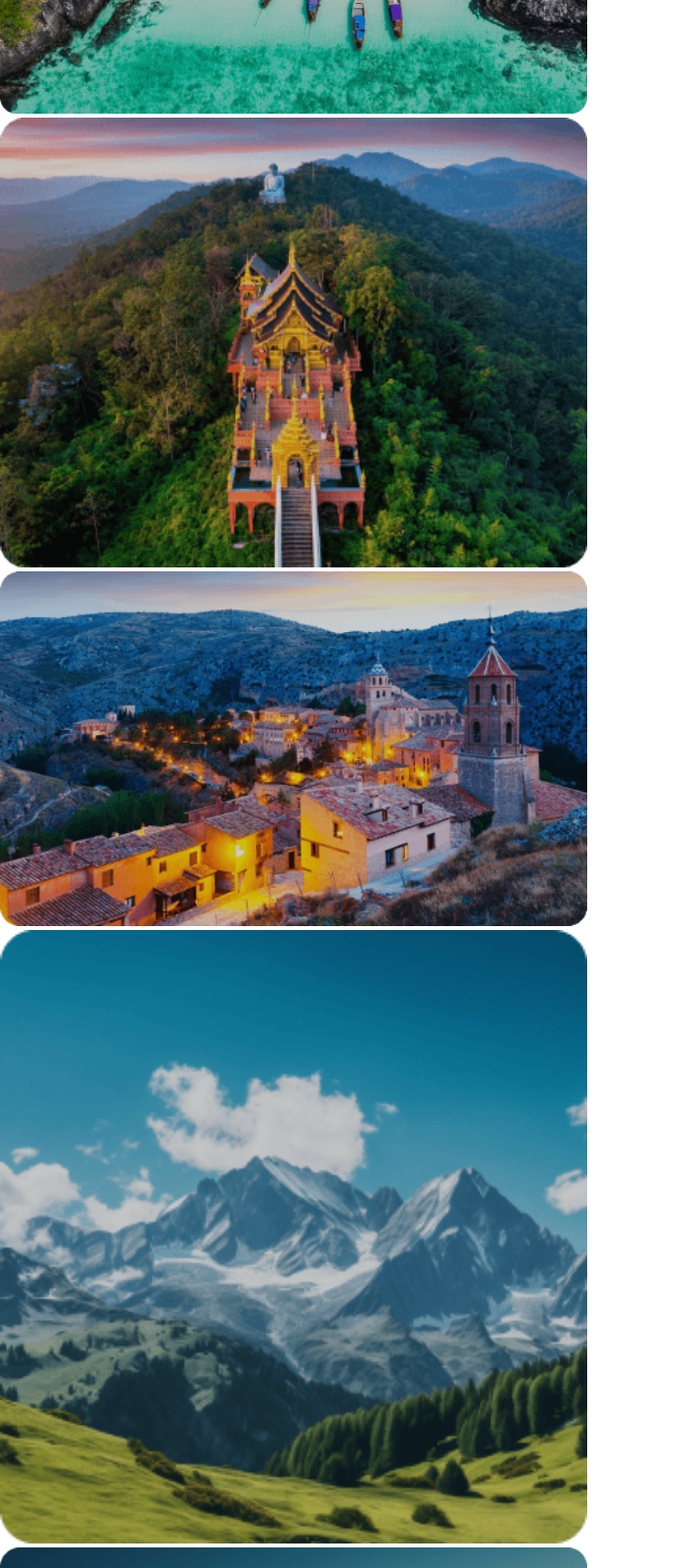
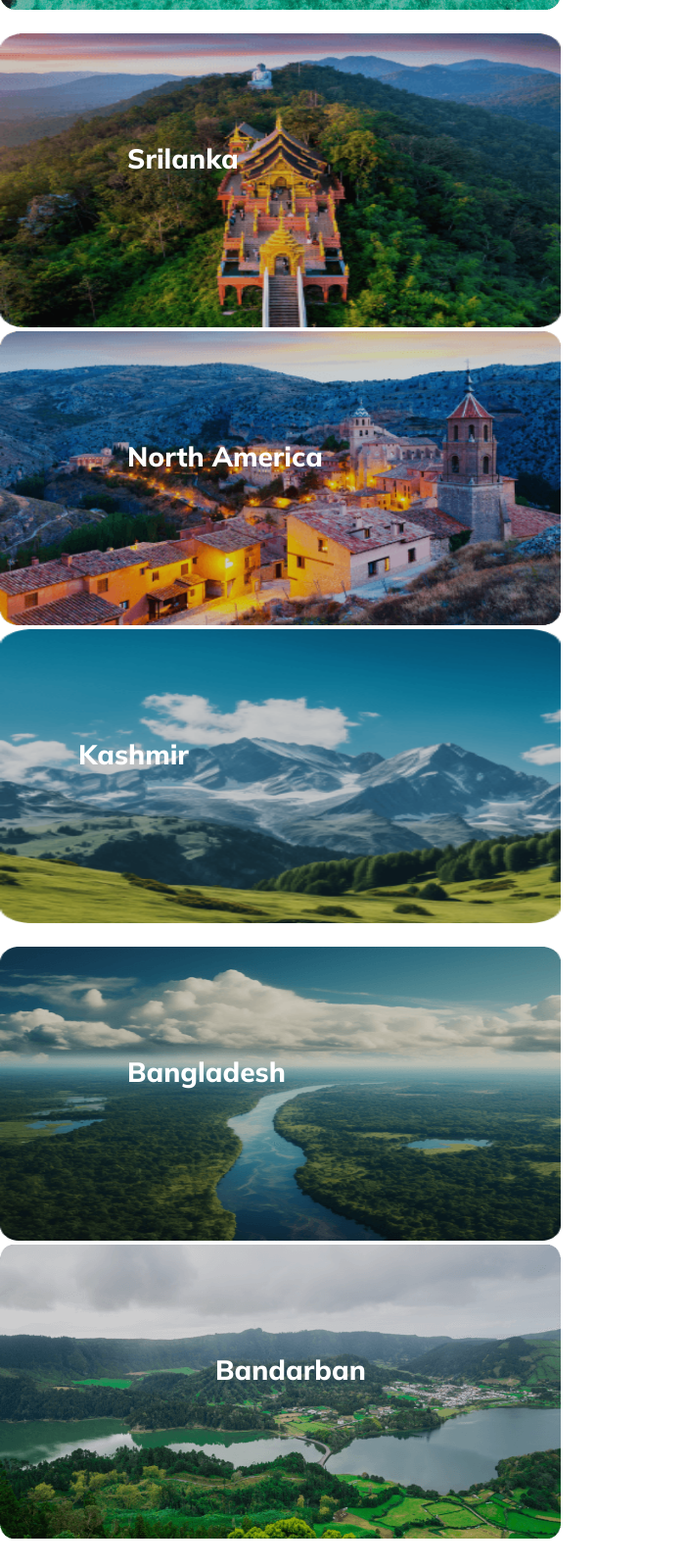
Before and after one commit to isaiful508/travel-flow-assignment2, a plain HTML site: page index.html in a window 600 px wide. Shown: the part 2600-4200 px from the top of the page at 98% size, 702 px wide, since content can reach past the window. Drawn offline with Linux system fonts and the light colour scheme.

Commit message:
trying to responsive

```diff
--- a/index.html
+++ b/index.html
@@ -103,13 +103,28 @@
             </div>
         </div>
             <div class="snk">
-                <div><img class="srilanka-img" src="./Images/Rectangle 6.png" alt=""></div>
-                <div><img class="n-america-img" src="./Images/Rectangle 7.png" alt=""></div>
-                <div><img class="kashmir-img" src="./Images/Rectangle 9.png" alt=""></div>
+                <div class="srilanka-img-container">
+                    <img class="srilanka-img" src="./Images/Rectangle 6.png" alt="">
+                    <h3 class="srilanka-title">Srilanka</h3>
+                </div>
+                <div class="n-america-img-container">
+                    <img class="n-america-img" src="./Images/Rectangle 7.png" alt="">
+                    <h3 class="n-america-title">North America</h3>
+                </div>
+                <div class="kasmir-img-container">
+                    <img class="kashmir-img" src="./Images/Rectangle 9.png" alt="">
+                    <h3 class="kashmir-title">Kashmir</h3>
+                </div>
             </div>
             <div class="bd-bandarban">
-                <div><img class="bd-img" src="./Images/Rectangle 11.png" alt=""></div>
-                <div><img class="bandarban-img" src="./Images/Rectangle 10.png" alt=""></div>
+                <div class="bd-img-container">
+                    <img class="bd-img" src="./Images/Rectangle 11.png" alt="">
+                    <h3 class="bd-title">Bangladesh</h3>
+                </div>
+                <div class="bandarban-img-container">
+                    <img class="bandarban-img" src="./Images/Rectangle 10.png" alt="">
+                    <h3 class="bandarban-title">Bandarban</h3>
+                </div>
             </div>
 
         </section>
@@ -157,7 +172,7 @@
                     </button>
                 </div>
                 <div>
-                    <img src="./Images/Group 40089.png" alt="">
+                    <img id="per-img" src="./Images/Group 40089.png" alt="">
                 </div>
             </div>
         </section>
@@ -187,7 +202,6 @@
     <footer class="footer">
 
        <div class="footer-div">
-
         <div class="footer-img">
             <img src="./Images/Group 40071 (2).png" alt="">
         <h2>Travel <span class="flow-style">Flow</span></h2>
--- a/style/style.css
+++ b/style/style.css
@@ -1,5 +1,5 @@
 * {
-    max-width: 100%;
+    max-width: 1440px;
     margin: 0;
     padding: 0;
     /* border: 2px solid red; */
@@ -59,6 +59,7 @@
 .banner {
     background-image: linear-gradient(180deg, rgba(19, 19, 24, 0.80) 0%, rgba(19, 19, 24, 0.00) 100%), url(../Images/Group\ 13\ \(1\)\ \(1\).png);
     height: 500px;
+
     border-radius: 16px;
     background-size: cover;
     background-position: center;
@@ -75,9 +76,12 @@
 }
 
 .banner-description {
-    position: absolute;
-    left: 23.125rem;
-    top: 6.25rem;
+    margin: 0 auto;
+    display: flex;
+    flex-direction: column;
+    justify-content: center;
+    align-items: center;
+
 }
 
 .banner-title h1 {
@@ -99,14 +103,14 @@
 
 .btn-section {
     display: flex;
+    justify-content: center;
+    align-items: center;
     gap: 1.156rem;
     width: 100%;
     border-radius: 8px;
     background: rgba(255, 255, 255, 0.30);
     padding: 1.875px;
-    position: absolute;
-    /* top: 14.375px ;
-    right: 5rem; */
+
 }
 
 .btn-section input {
@@ -237,6 +241,84 @@
     left: 245px;
     top: 110px;
 
+}
+
+.snk {
+    margin-top: 20px;
+}
+
+.srilanka-img-container {
+    position: relative;
+}
+
+.srilanka-title {
+    position: absolute;
+    color: #FFF;
+    font-size: 1.75rem;
+    font-weight: 800;
+    position: absolute;
+    left: 130px;
+    top: 110px;
+}
+
+.n-america-img-container {
+    position: relative;
+}
+
+.n-america-title {
+    position: absolute;
+    color: #FFF;
+    font-size: 1.75rem;
+    font-weight: 800;
+    position: absolute;
+    left: 130px;
+    top: 110px;
+}
+
+.kasmir-img-container {
+    position: relative;
+}
+
+.kashmir-title {
+    position: absolute;
+    color: #FFF;
+    font-size: 1.75rem;
+    font-weight: 800;
+    position: absolute;
+    left: 80px;
+    top: 110px;
+}
+
+.bd-bandarban {
+    margin-top: 20px;
+}
+
+.bd-img-container {
+    position: relative;
+}
+
+.bd-title {
+    position: absolute;
+    color: #FFF;
+    font-size: 1.75rem;
+    font-weight: 800;
+    position: absolute;
+    left: 130px;
+    top: 110px;
+}
+
+.bandarban-img-container {
+    position: relative;
+}
+
+.bandarban-title {
+    position: absolute;
+    color: #FFF;
+    font-size: 1.75rem;
+    font-weight: 800;
+    position: absolute;
+    left: 220px;
+    top: 110px;
 }
 
 .snk {
@@ -491,6 +573,8 @@
 
 }
 
+/* main section style ended */
+
 /* footer start */
 .footer {
     margin-top: 100px;
@@ -537,6 +621,19 @@ hr {
         gap: 8px;
     }
 
+    .banner-description {
+
+        text-align: center;
+        margin-top: 50px;
+        margin-right: -100px;
+    }
+
+    .btn-section {
+        margin-bottom: 30px;
+        align-items: center;
+        justify-content: center;
+    }
+
     .popular-tour {
         flex-direction: column;
     }
@@ -548,8 +645,10 @@ hr {
     }
 
     #img-collage img {
-        width: 100%;
-        height: 100%;
+        width: 573px;
+        height: 300px;
+        /* width: 100%;
+        height: 100%; */
 
     }
 
@@ -587,35 +686,30 @@ hr {
     }
 
     .perfect-img {
+
         flex-direction: column;
     }
-    .newsletter-and-img{
+
+    #per-img {
+        margin-top: 20px;
+    }
+
+    .newsletter-and-img {
         flex-direction: column;
+    }
+
+    .newsletter {
+        width: 335px;
+        height: 353px;
+
+    }
+
+    .discount-img img {
+        margin-top: 20px;
+        width: 335px;
+        height: 300px;
+
     }
 
 
 }
-
-
-
-
-
-
-/* medium device */
-@media screen and (min-width: 600px) and (max-width: 992px) {
-    .nav-bar {
-        flex-direction: column;
-        padding: 70px;
-    }
-
-    .nav-bar>ul {
-        flex-direction: column;
-        gap: 15px;
-    }
-
-    .img-title {
-        margin-bottom: 20px;
-    }
-
-
-}
```
